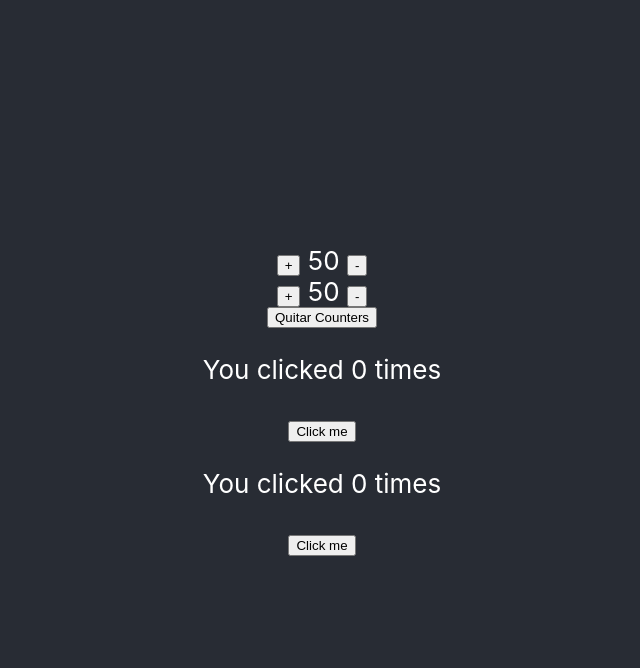
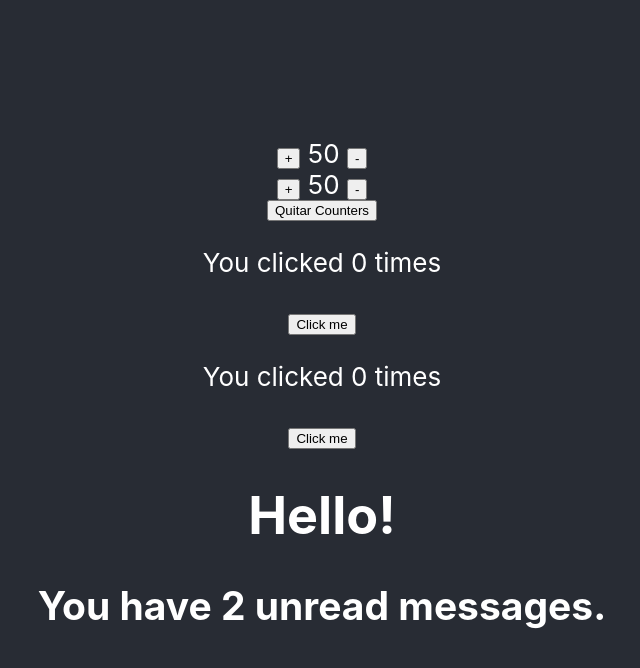
Before and after one commit to fsanchez87/mi-primer-proyecto-react, a React (Create React App) app: page / in a window 1280 px wide. Shown: the top 668 px of the page, without its empty margins (318-958 px from the left). Built offline with nearby package versions, Linux system fonts and the light colour scheme.

Commit message:
Rendering condicional

```diff
--- a/src/App.js
+++ b/src/App.js
@@ -3,6 +3,7 @@ import React, { useState } from "react";
 import Counter from "./components/CounterFuncional";
 import Estado from "./components/Estado.jsx";
 import Efecto from "./components/Efecto";
+import UnreadMessages from "./components/UnreadMessages";
 
 /**
  * KATA I: Componentes en React
@@ -27,6 +28,7 @@ function App() {
 
         <Estado />
         <Efecto />
+        <UnreadMessages unreadMessages={['me gusta', 'me gusta']}/>
       </header>
     </div>
   );
--- /dev/null
+++ b/src/components/UnreadMessages.jsx
@@ -0,0 +1,15 @@
+import React, { Component } from "react";
+
+const UnreadMessages = (props) => {
+  const unreadMessages = props.unreadMessages;
+  return (
+    <div>
+      <h1>Hello!</h1>
+      {unreadMessages?.length > 0 && (
+        <h2>You have {unreadMessages.length} unread messages.</h2>
+      )}
+    </div>
+  );
+};
+
+export default UnreadMessages;
```
